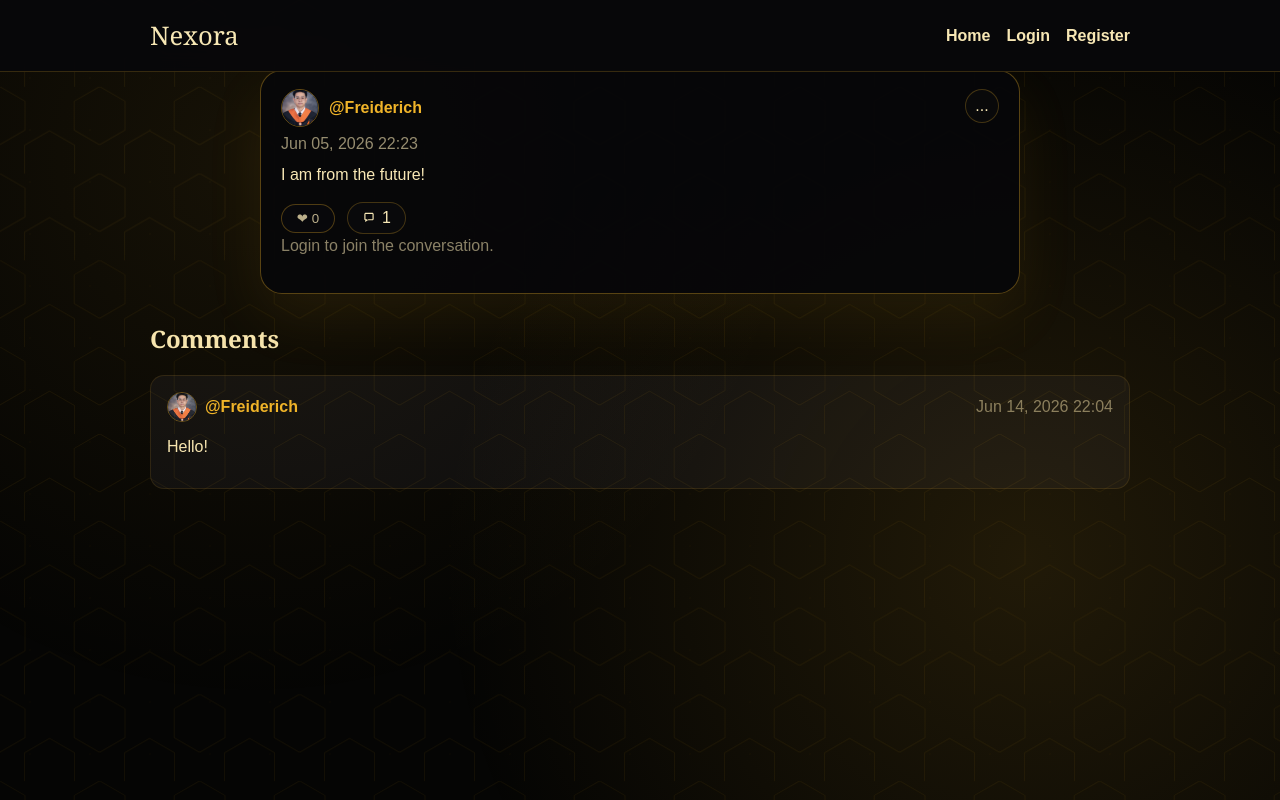
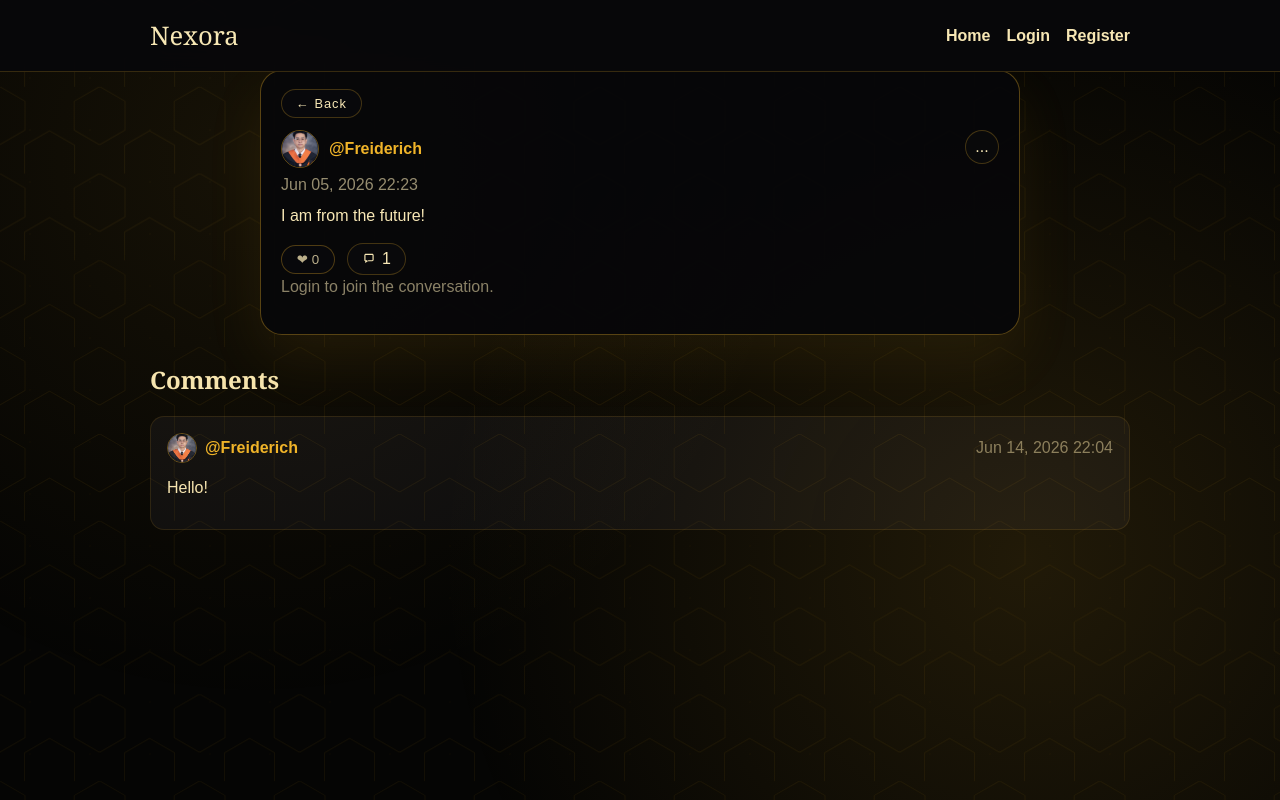
Before and after one commit to Freiderich/Nexora, a Django app: page /posts/5/ in a window 1280 px wide. Run offline with Django 5.2, Linux system fonts and the light colour scheme; data comes from the database, SQL or seed files in the repository; data that the repository does not hold is empty.

Commit message:
Added back button

```diff
--- a/templates/posts/post_detail.html
+++ b/templates/posts/post_detail.html
@@ -212,6 +212,21 @@
     body.post-detail .comment-action svg { width: 14px; height: 14px; flex: 0 0 auto; }
     body.post-detail .post-actions { display: flex; align-items: center; gap: 12px; margin-top: 16px; }
     body.post-detail .reaction-main { min-width: 54px; justify-content: center; }
+    body.post-detail .back-btn {
+      background: rgba(10,10,12,0.85);
+      border: 1px solid rgba(240,180,41,0.25);
+      color: #f7e7b5;
+      padding: 6px 14px;
+      border-radius: 999px;
+      cursor: pointer;
+      font-size: 0.8rem;
+      letter-spacing: 0.08em;
+      margin-bottom: 12px;
+    }
+    body.post-detail .back-btn:hover {
+      border-color: rgba(240,180,41,0.55);
+      color: #f0b429;
+    }
 
     body.post-detail .terminal-hex {
       position: fixed;
@@ -253,6 +268,7 @@
   <div class="terminal-accent"></div>
   {% with post_visibility=post.get_visibility_display %}
   <section class="card detail">
+    <button type="button" class="back-btn" onclick="history.go(-1)">← Back</button>
     <div class="card-header">
       <a href="{% url 'profile' username=post.author.username %}" class="post-author-link">
         {% if post.author.profile.image %}
```
